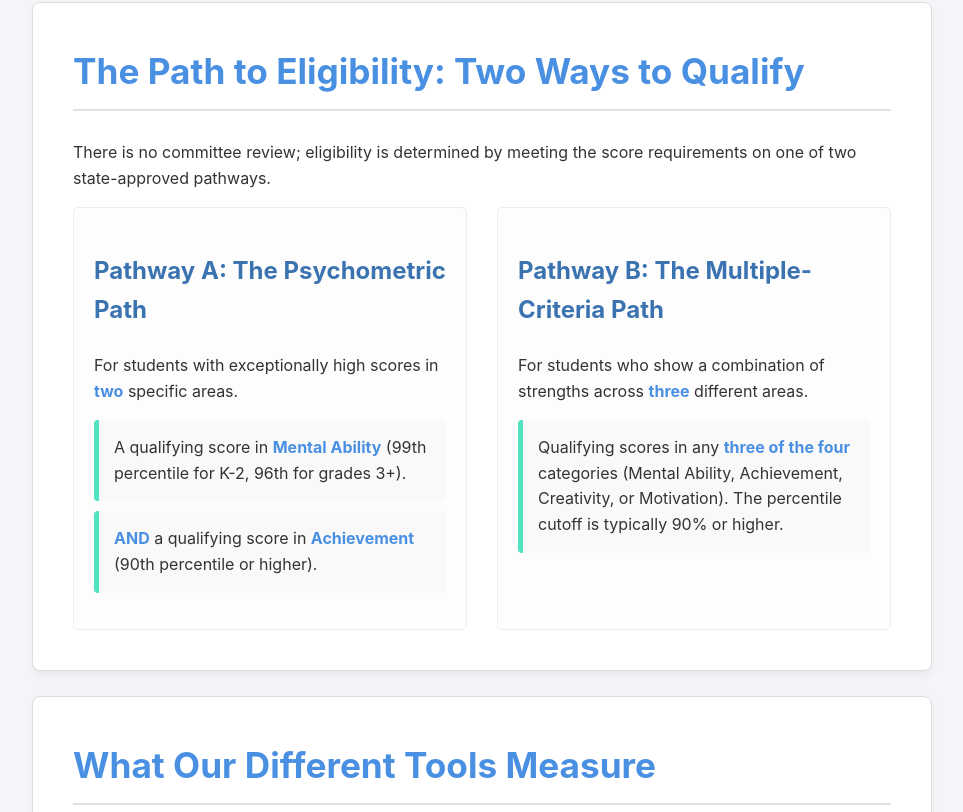
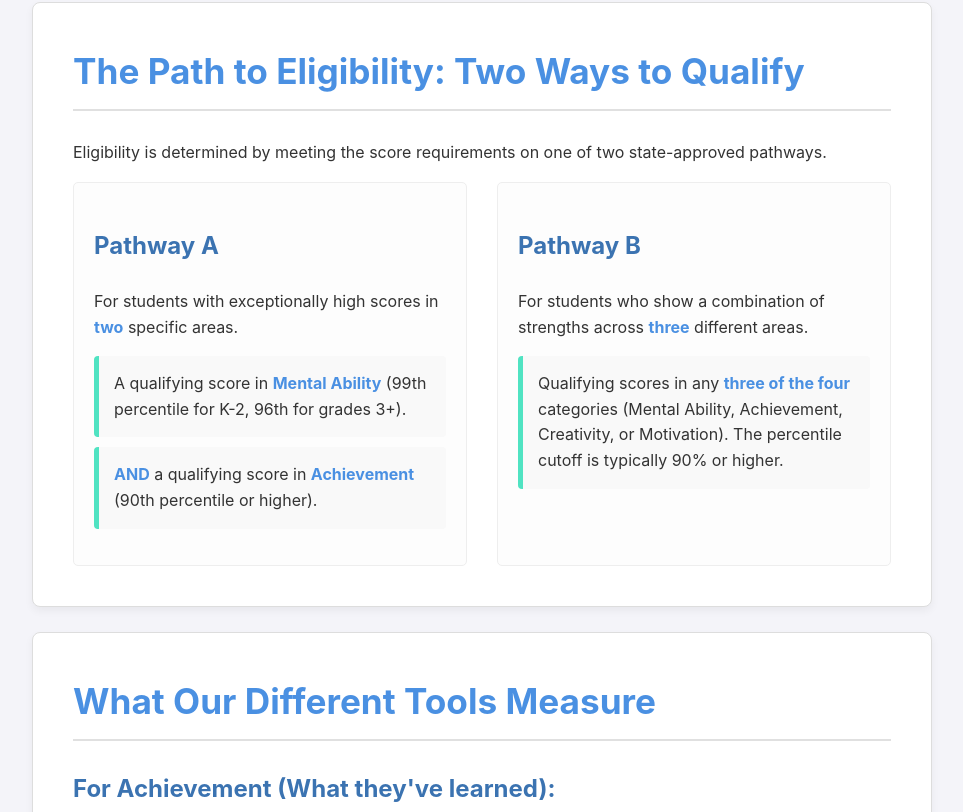
Before and after one commit to ian-gornall/gifted-pres, a plain HTML site: page index.html in a window 1280 px wide. Shown: the part 1079-1891 px from the top of the page, without its empty margins (158-1121 px from the left). Drawn offline with Linux system fonts and the light colour scheme.

Commit message:
Update index.html

```diff
--- a/index.html
+++ b/index.html
@@ -131,10 +131,10 @@
         <!-- SLIDE 3: Two Ways to Qualify -->
         <div class="slide">
             <h2>The Path to Eligibility: Two Ways to Qualify</h2>
-            <p>There is no committee review; eligibility is determined by meeting the score requirements on one of two state-approved pathways.</p>
+            <p>Eligibility is determined by meeting the score requirements on one of two state-approved pathways.</p>
             <div class="columns">
                 <div class="col">
-                    <h3>Pathway A: The Psychometric Path</h3>
+                    <h3>Pathway A</h3>
                     <p>For students with exceptionally high scores in <strong>two</strong> specific areas.</p>
                     <ul>
                         <li>A qualifying score in <strong>Mental Ability</strong> (99th percentile for K-2, 96th for grades 3+).</li>
@@ -142,7 +142,7 @@
                     </ul>
                 </div>
                 <div class="col">
-                    <h3>Pathway B: The Multiple-Criteria Path</h3>
+                    <h3>Pathway B</h3>
                     <p>For students who show a combination of strengths across <strong>three</strong> different areas.</p>
                     <ul>
                         <li>Qualifying scores in any <strong>three of the four</strong> categories (Mental Ability, Achievement, Creativity, or Motivation). The percentile cutoff is typically 90% or higher.</li>
@@ -183,7 +183,7 @@
                 <div class="col">
                     <h3>If Your Child Scored 90% or Higher on MAP:</h3>
                     <p>Congratulations! They have already earned a qualifying score in the <strong>Achievement</strong> category.</p>
-                    <p>We will invite them to test for <strong>Mental Ability</strong> (CogAT, Naglieri) and <strong>Creativity</strong> (Torrance) to see if they qualify through one of the state pathways.</p>
+                    <p>We invite them to test for <strong>Mental Ability</strong> (CogAT, Naglieri) and <strong>Creativity</strong> (Torrance) to see if they qualify through one of the state pathways.</p>
                 </div>
                 <div class="col">
                     <h3>If Your Child Scored 75-89% on MAP:</h3>
```
